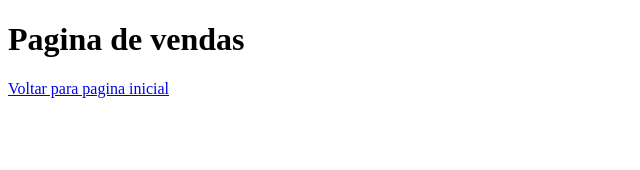
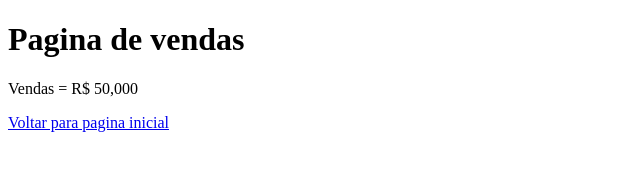
Before and after one commit to michaelcarv/aulagithub, a plain HTML site: page vendas.html in a window 1280 px wide. Shown: the whole page, without its empty margins (0-640 px from the left). Drawn offline with Linux system fonts and the light colour scheme.

Commit message:
Acrescentamos o valor das vendas

```diff
--- a/vendas.html
+++ b/vendas.html
@@ -8,6 +8,7 @@
 </head>
 <body>
   <h1> Pagina de vendas</h1>
+  <p>Vendas = R$ 50,000</p>
   <a href="index.html"> Voltar para pagina inicial</a>
 </body>
 </html>
```
